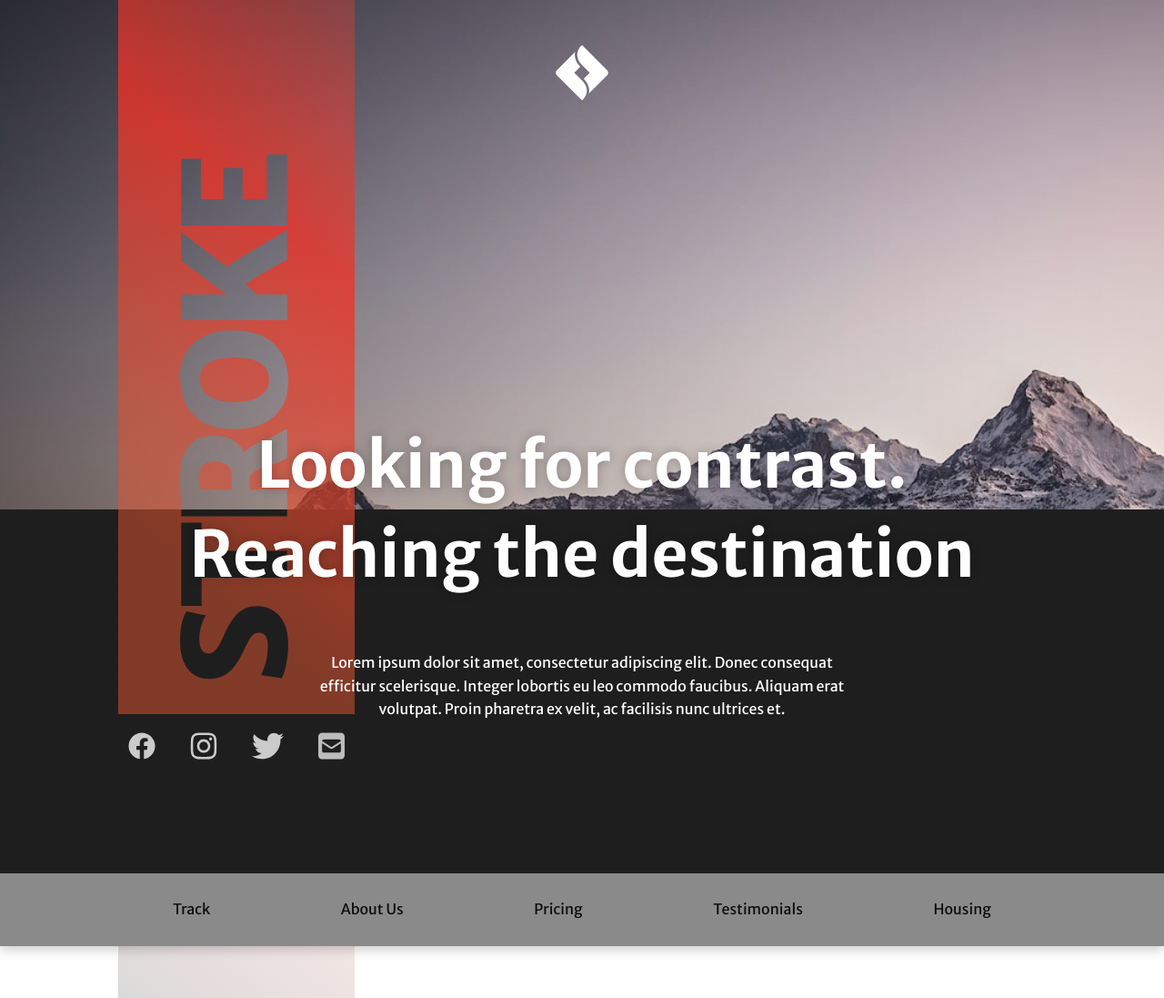
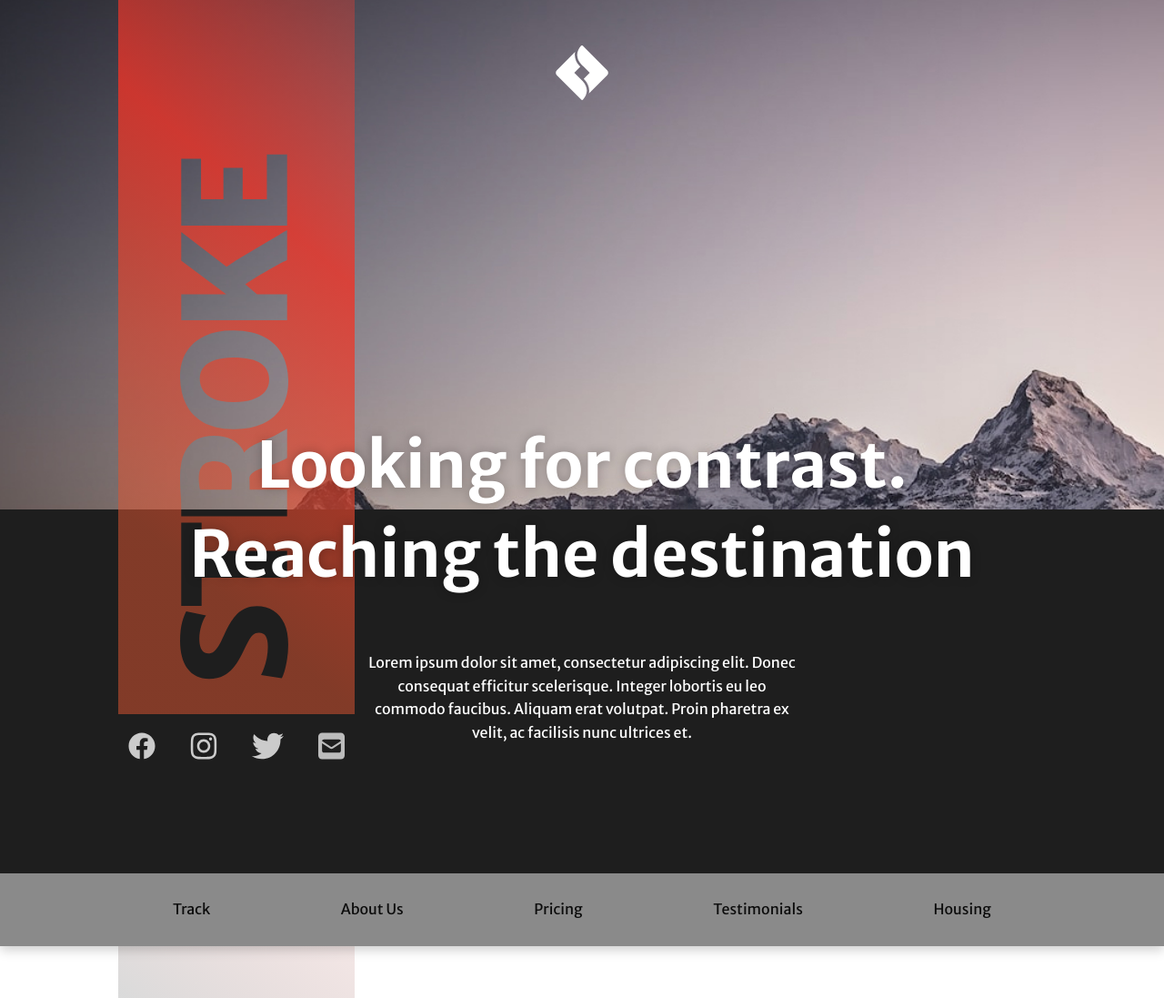
Before and after one commit to MaxZhigzhitov/ski-landing, a plain HTML site: page index.html in a window 1280 px wide. Shown: the top 1097 px of the page at 91% size. Drawn offline with Linux system fonts and the light colour scheme.

Commit message:
.git/COMMIT_EDITMSG

```diff
--- a/scss/styles.scss
+++ b/scss/styles.scss
@@ -107,6 +107,7 @@ section{
     bottom: 0;
     left: 0;
     right: 0;
+    pointer-events: none;
 
     // & .container *{
     //     z-index: 5;
@@ -137,7 +138,7 @@ section{
     font-size: 16px;
     position: relative;
     bottom: 60px;
-    max-width: 600px;
+    max-width: 480px;
     margin: 0 auto;
 }
 
```
Also changed, not shown: css/styles.css.
